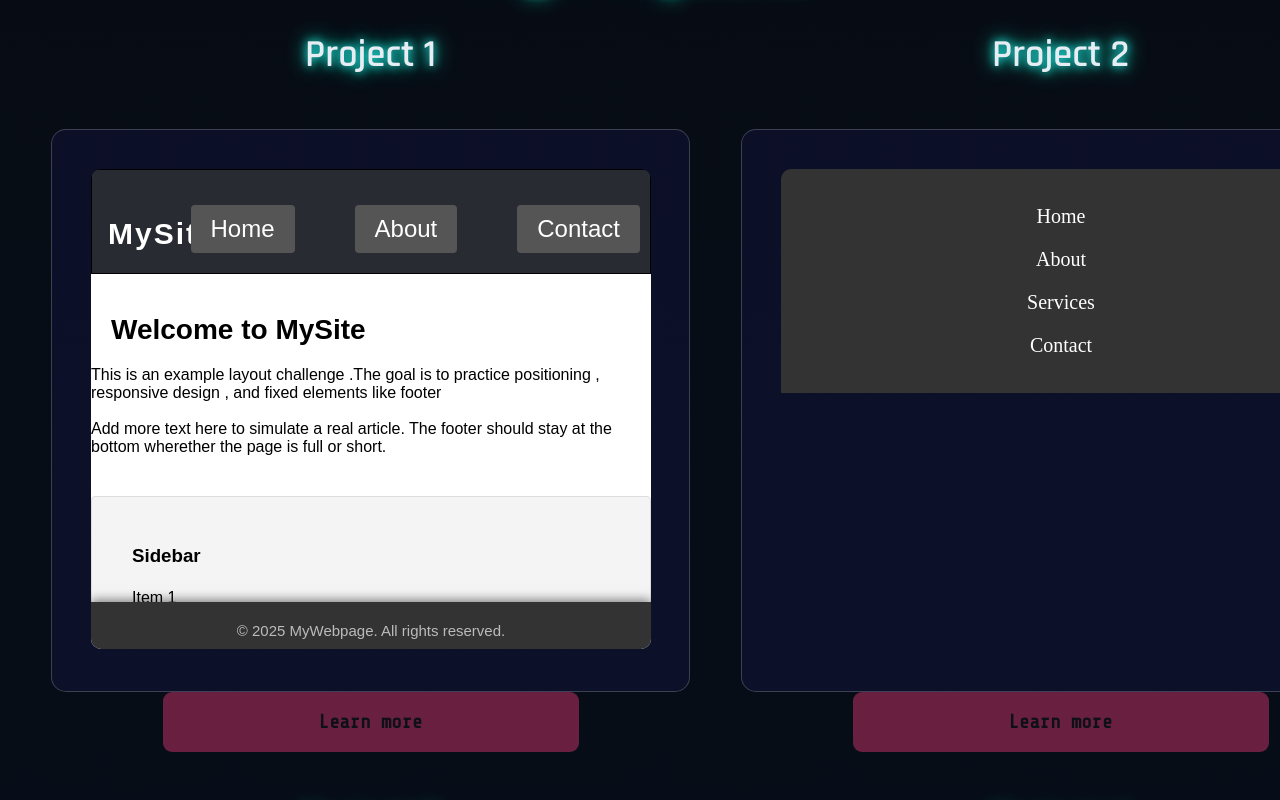
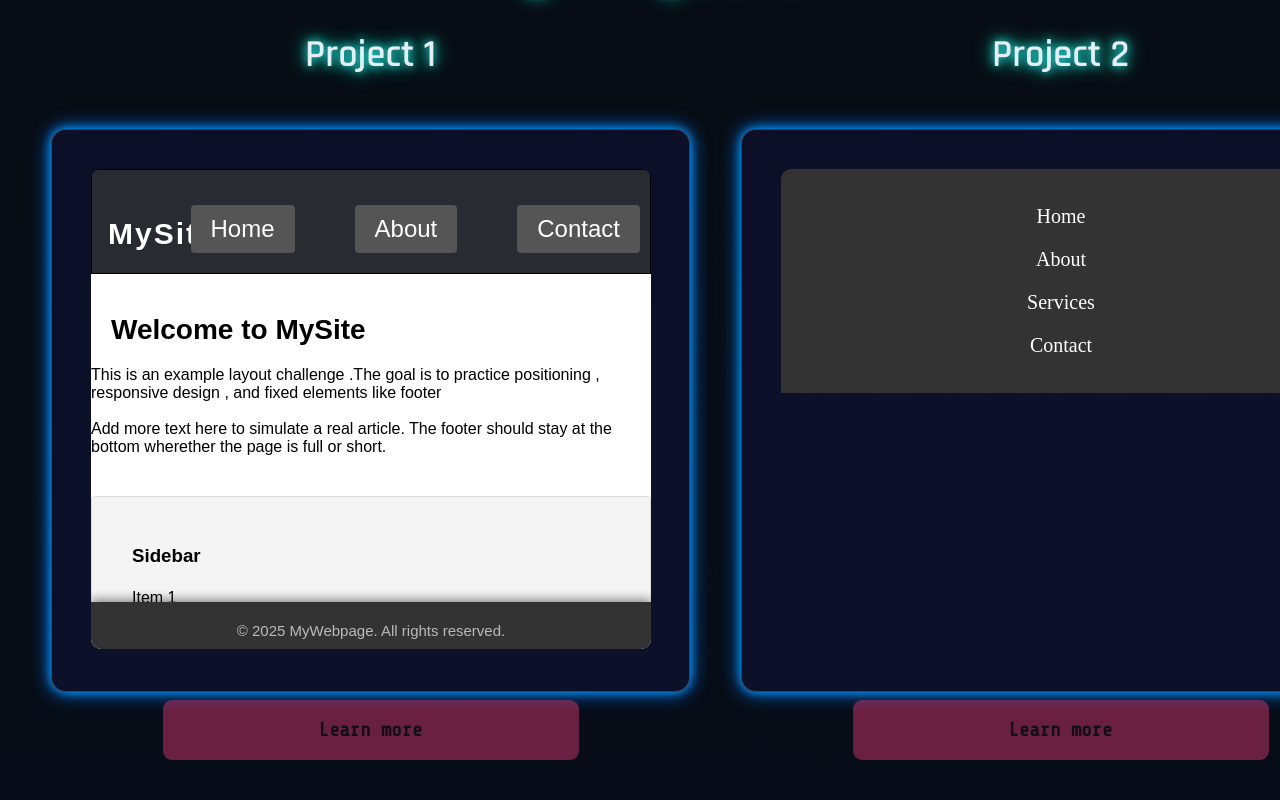
Before and after one commit to Gante1802/Portafolio-Project1, a plain HTML site: page index.html in a window 1280 px wide. Shown: the part 2420-3220 px from the top of the page. Drawn offline with nearby package versions, Linux system fonts and the light colour scheme.

Commit message:
Diego's Portfolio v1.001

```diff
--- a/styles/styles.css
+++ b/styles/styles.css
@@ -163,14 +163,12 @@
   border: 1px solid rgba(255, 255, 255, 0.2);
   border-radius: 15px;
   padding: 2.4rem;
-  transition: all 0.3s ease;
   height: fit-content;
+  box-shadow: 0 0 10px #009FFD, 0 0 20px #007BFF;
+  margin-bottom: 0.5rem;
 }
 
-.project-card:hover {
-  transform: translateY(-5px);
-  box-shadow: 0 0 10px #009FFD, 0 0 20px #007BFF
-}
+
 
 .works-iframes {
   width: 35rem;
```
